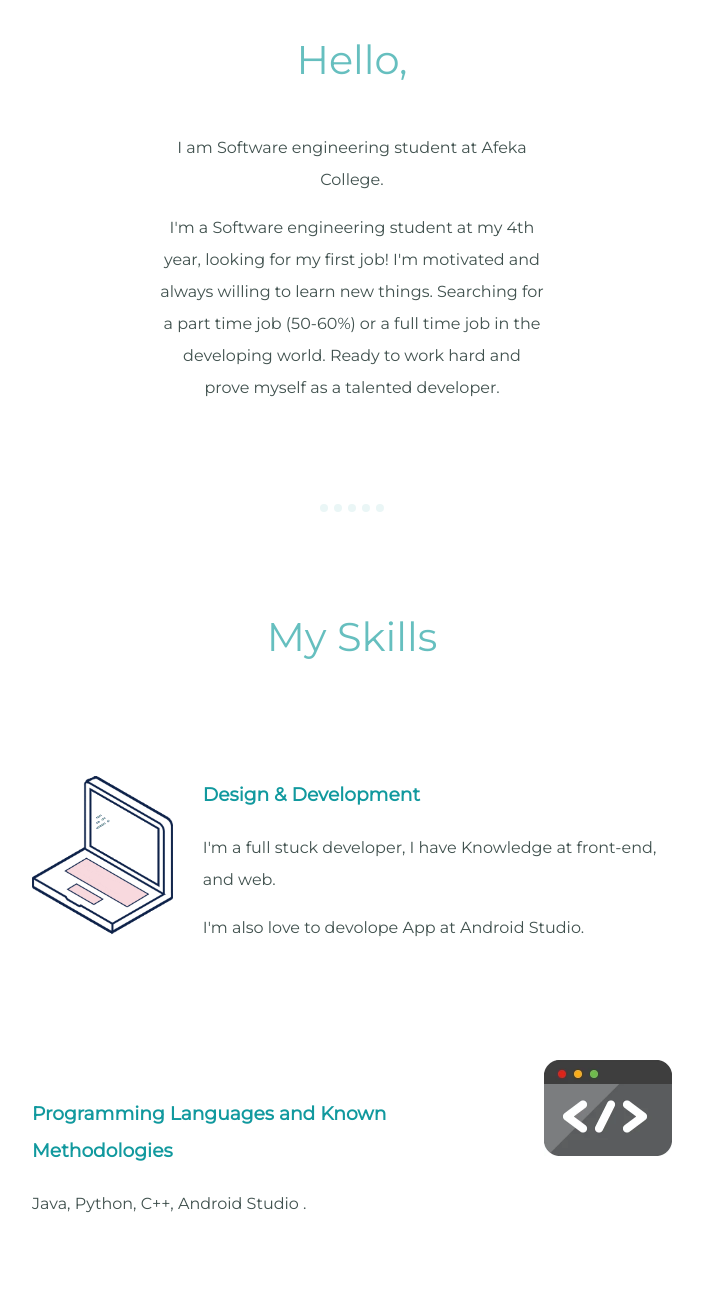
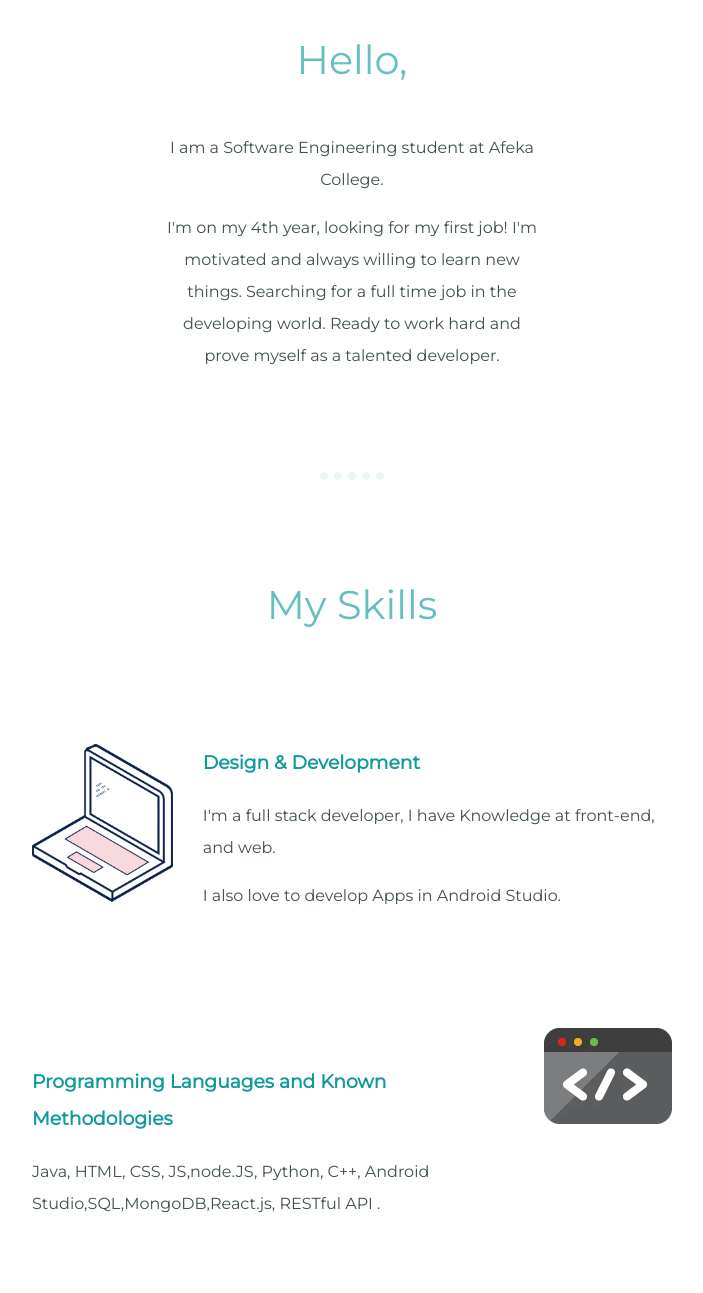
Before and after one commit to OrCohenAdiv/cv, a plain HTML site: page index.html in a window 1280 px wide. Shown: the part 1147-2440 px from the top of the page, without its empty margins (288-991 px from the left). Drawn offline with Linux system fonts and the light colour scheme.

Commit message:
Add files via upload

```diff
--- a/index.html
+++ b/index.html
@@ -25,8 +25,8 @@
     <div class="profile">
       <img src="images\circle-cropped.png" alt="Or's picture">
       <h2>Hello,</h2>
-      <p>I am Software engineering student at Afeka College.</p>
-      <p>I'm a Software engineering student at my 4th year, looking for my first job! I'm motivated and always willing to learn new things. Searching for a part time job (50-60%) or a full time job in the developing world. Ready to work hard and
+      <p>I am a Software Engineering student at Afeka College.</p>
+      <p>I'm on my 4th year, looking for my first job! I'm motivated and always willing to learn new things. Searching for a full time job in the developing world. Ready to work hard and
         prove myself as a talented developer.</p>
     </div>
     <hr>
@@ -35,14 +35,14 @@
       <div class="skill-row">
         <img class="comp-gif" src="images\giphy.gif" alt="">
         <h3>Design & Development</h3>
-        <p>I'm a full stuck developer, I have Knowledge at front-end, and web.</p>
-        <p>I'm also love to devolope App at Android Studio.</p>
+        <p>I'm a full stack developer, I have Knowledge at front-end, and web.</p>
+        <p>I also love to develop Apps in Android Studio.</p>
       </div>
       <div class="skill-row">
         <img class="code-img" src="images\giphy.webp" alt="">
         <br>
         <h3>Programming Languages and Known Methodologies</h3>
-        <p>Java, Python, C++, Android Studio .</p>
+        <p>Java, HTML, CSS, JS,node.JS, Python, C++, Android Studio,SQL,MongoDB,React.js, RESTful API .</p>
       </div>
     </div>
     <hr>
```
